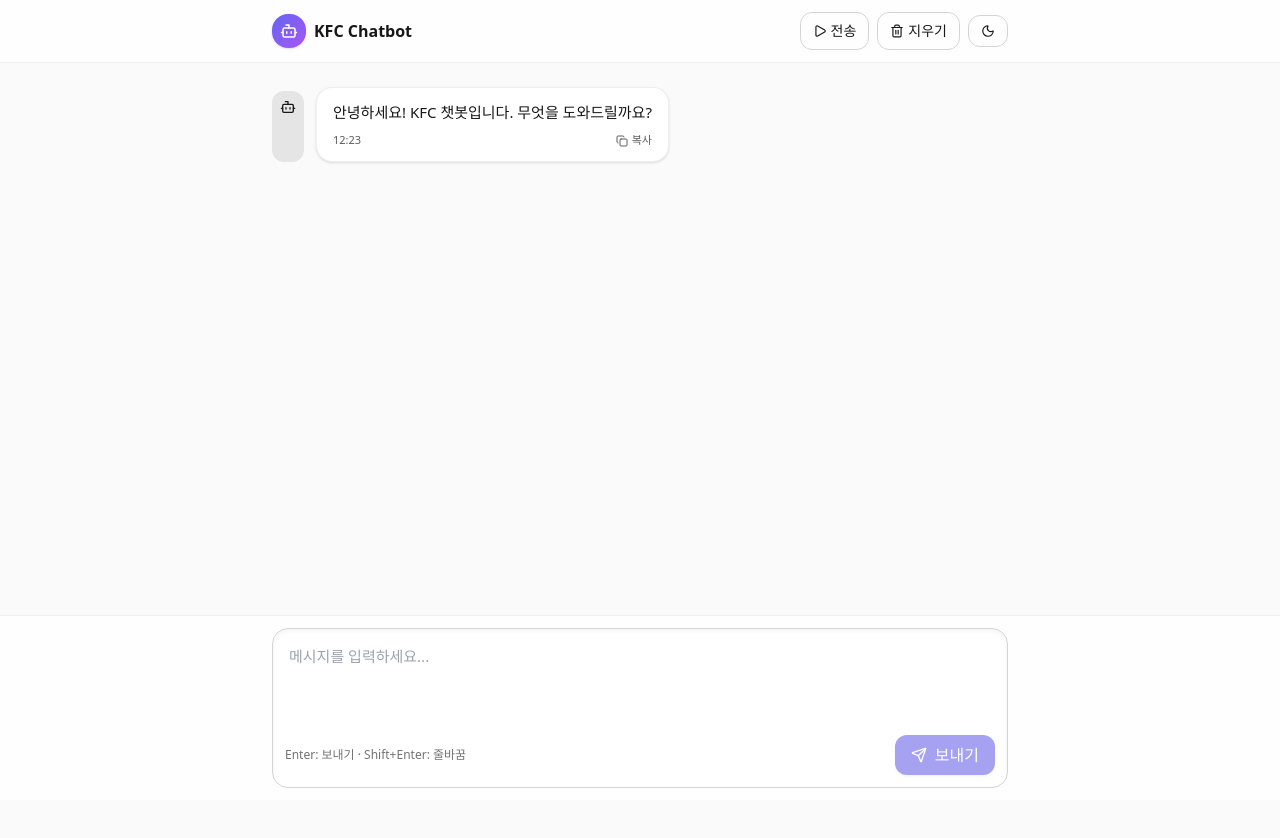
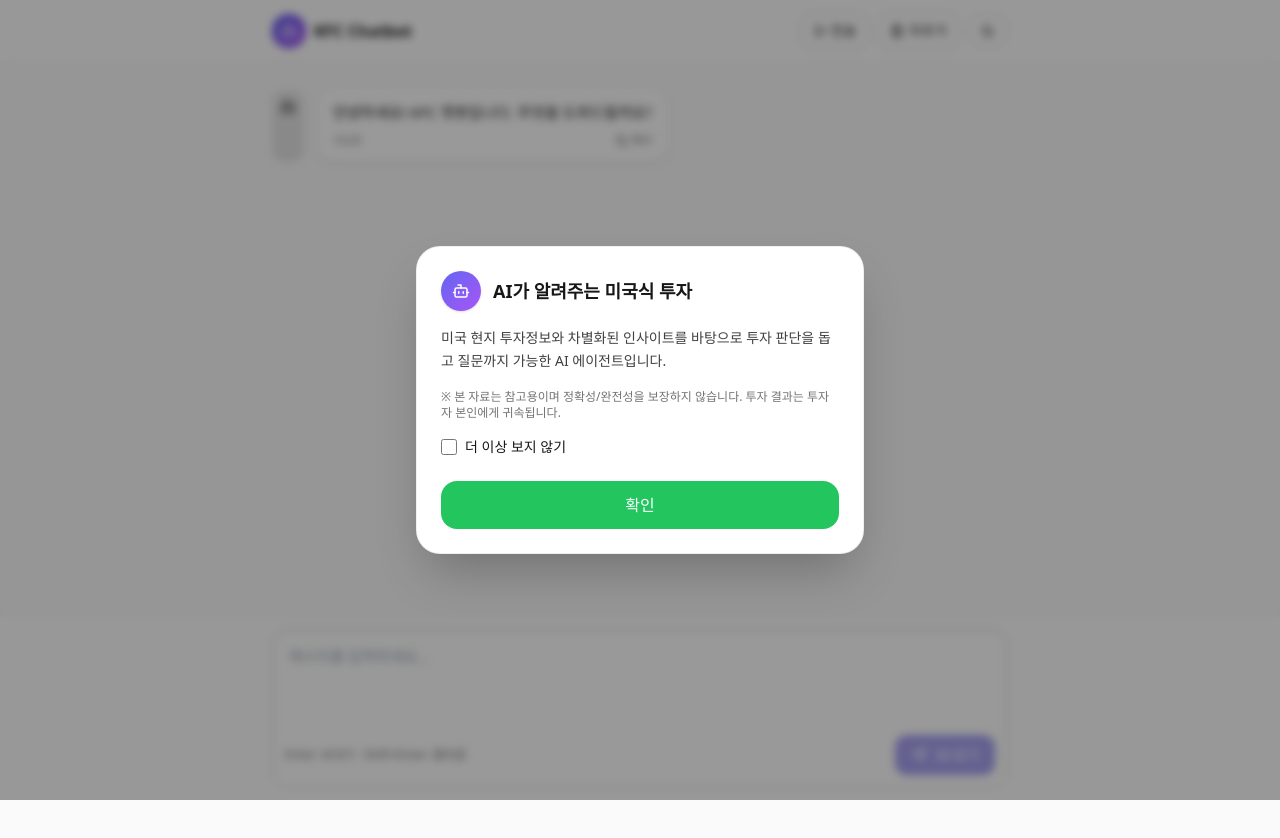
Before and after one commit to FSI-AI-Challenge/frontend, a React (Vite) app: page / in a window 1280 px wide. Built offline with nearby package versions, Linux system fonts and the light colour scheme.

Commit message:
[feat] backend 연결

```diff
--- a/src/App.jsx
+++ b/src/App.jsx
@@ -1,4 +1,4 @@
-import React, { useEffect, useMemo, useRef, useState } from "react";
+import React, { useEffect, useRef, useState } from "react";
 import { Bot, Send, User, Trash2, Copy, Square, Play, Moon, Sun } from "lucide-react";
 import { motion, AnimatePresence } from "framer-motion";
 
@@ -29,9 +29,14 @@
   const [dark, setDark] = useState(() =>
     typeof window !== "undefined" ? document.documentElement.classList.contains("dark") : false
   );
+  const [showIntro, setShowIntro] = useState(false);
+  const [dontShowAgain, setDontShowAgain] = useState(false);
 
   const listRef = useRef(null);
   const controllerRef = useRef(null);
+
+  const asstIdRef = useRef(null);  // 첫 델타로 만든 assistant 메시지 id 저장
+  const reqIdRef  = useRef(0);     // 요청 번호(가드)
 
   useEffect(() => {
     const el = listRef.current;
@@ -44,46 +49,67 @@
     else document.documentElement.classList.remove("dark");
   }, [dark]);
 
+  useEffect(() => {
+    const hide = typeof window !== "undefined" && localStorage.getItem("hideIntro") === "1";
+    setShowIntro(!hide);
+  }, []);
+
   async function handleSend() {
     const text = input.trim();
-    if (!text || isStreaming) return;
+    if (!text) return;
 
-    // 1) push user's message
+    const myReqId = ++reqIdRef.current;     // 이번 요청 번호
+    asstIdRef.current = null;                // 이전 요청 잔재 제거
+
     const userMsg = { id: crypto.randomUUID(), role: "user", content: text, ts: Date.now() };
     setMessages((m) => [...m, userMsg]);
     setInput("");
+    setIsStreaming(true);   // 무조건 켬
 
-    // 2) push placeholder assistant message (for streaming)
-    const asstId = crypto.randomUUID();
-    setMessages((m) => [...m, { id: asstId, role: "assistant", content: "", ts: Date.now() }]);
+    const history = [...messages, userMsg].map((x) => ({ role: x.role, content: x.content }));
 
-    // 3) call backend (mock or real)
-    setIsStreaming(true);
     try {
       controllerRef.current = new AbortController();
+
       await callBackend({
-        history: [...messages, userMsg].map((x) => ({ role: x.role, content: x.content })),
-        prompt: text,
+        history,
+        signal: controllerRef.current.signal,
         onDelta: (delta) => {
-          setMessages((m) =>
-            m.map((msg) => (msg.id === asstId ? { ...msg, content: msg.content + delta } : msg))
-          );
-        },
-        signal: controllerRef.current.signal,
+          if (!delta) return;
+          if (myReqId !== reqIdRef.current) return; // 이전/취소된 요청 델타 무시
+
+          let created = false;
+          setMessages((m) => {
+            // 이번 요청의 고유 id 준비
+            let id = asstIdRef.current;
+            if (!id) {
+              id = crypto.randomUUID();
+              asstIdRef.current = id;
+            }
+
+            // 🔑 핵심: 실제 배열(m)에 그 id가 있는지 확인해서 분기
+            const exists = m.some((msg) => msg.id === id);
+            if (!exists) {
+              created = true; // 첫 델타 → 말풍선 "추가"
+              setIsStreaming(false);
+              return [...m, { id, role: "assistant", content: delta, ts: Date.now() }];
+            }
+            // 이후 델타 → 말풍선 "수정"
+            return m.map((msg) =>
+              msg.id === id ? { ...msg, content: msg.content + delta } : msg
+            );
+          });
+        }
       });
-    } catch (e) {
-      const reason = e?.name === "AbortError" ? "(중단됨)" : "(에러)";
-      setMessages((m) => m.map((msg) => (msg.id === asstId ? { ...msg, content: reason } : msg)));
     } finally {
-      setIsStreaming(false);
-      controllerRef.current = null;
+      setIsStreaming(false); // 스트림 끝난 뒤에만 끄기
     }
   }
 
   function stopStreaming() {
-    try {
-      controllerRef.current?.abort();
-    } catch {}
+    try { controllerRef.current?.abort(); } catch {}
+    reqIdRef.current++;         // 이후 늦게 도착할 델타는 모두 무시
+    setIsStreaming(false);
   }
 
   function clearChat() {
@@ -100,6 +126,15 @@
 
   return (
     <div className="min-h-screen bg-neutral-50 text-neutral-900 dark:bg-neutral-900 dark:text-neutral-100">
+      <IntroModal
+        open={showIntro}
+        dontShowAgain={dontShowAgain}
+        setDontShowAgain={setDontShowAgain}
+        onConfirm={() => {
+          if (dontShowAgain) localStorage.setItem("hideIntro", "1");
+          setShowIntro(false);
+        }}
+      />
       {/* Header */}
       <header className="sticky top-0 z-10 border-b border-neutral-200/60 dark:border-neutral-800/60 backdrop-blur bg-white/70 dark:bg-neutral-900/60">
         <div className="max-w-3xl mx-auto px-4 py-3 flex items-center justify-between">
@@ -269,6 +304,7 @@
  *  - MOCK streaming: emits tokens with delays (default)
  *  - REAL fetch: Example of JSON or SSE hookup provided in comments
  */
+
 async function callBackend({ history, onDelta, signal }) {
   const res = await fetch("/api/chat/stream", {
     method: "POST",
@@ -276,22 +312,46 @@
     body: JSON.stringify({ messages: history }),
     signal,
   });
+
+  if (!res.ok || !res.body) {
+    const txt = await res.text().catch(() => "");
+    throw new Error(`HTTP ${res.status} ${res.statusText} ${txt}`);
+  }
+
   const reader = res.body.getReader();
   const decoder = new TextDecoder();
+  let buffer = "";
+
   while (true) {
     const { value, done } = await reader.read();
     if (done) break;
-    const chunk = decoder.decode(value, { stream: true });
-    for (const line of chunk.split("\n")) {
-      if (!line.startsWith("data:")) continue;
-      const payload = line.slice(5).trim();
-      if (payload === "[DONE]") return;
-      try {
-        const { delta } = JSON.parse(payload);
-        if (delta) onDelta(delta);
-      } catch {}
+
+    buffer += decoder.decode(value, { stream: true }).replace(/\r\n/g, "\n");
+
+    let sep;
+    while ((sep = buffer.indexOf("\n\n")) >= 0) {
+      const event = buffer.slice(0, sep);
+      buffer = buffer.slice(sep + 2);
+
+      for (const line of event.split("\n")) {
+        if (!line.startsWith("data:")) continue;
+        const payload = line.slice(5).trim();
+        if (payload === "[DONE]") return;
+
+        let text = "";
+        try {
+          const obj = JSON.parse(payload);   // {"delta":"..."}
+          text = obj?.delta ?? "";
+        } catch {
+          text = payload;                    // raw 문자열도 허용
+        }
+
+        if (text === " ") continue;          // 핸드셰이크 공백 무시
+        if (text) onDelta(text);
+      }
     }
   }
+}
 
   // ------- REAL REST (non-streaming) example -------
   // const res = await fetch("/api/chat", {
@@ -328,7 +388,6 @@
   //     } catch {}
   //   }
   // }
-}
 
 function mockResponse(prompt) {
   const base = `질문: ${prompt}\n\n이건 모의 응답입니다. 실제 모델/API와 연결하면 여기에 답변이 도착합니다. 연결 방법은 상단 코드의 callBackend() 주석을 참고하세요.`;
@@ -347,3 +406,62 @@
 function sleep(ms) {
   return new Promise((r) => setTimeout(r, ms));
 }
+
+function IntroModal({ open, onConfirm, dontShowAgain, setDontShowAgain }) {
+  return (
+    <AnimatePresence>
+      {open && (
+        <motion.div
+          initial={{ opacity: 0 }} animate={{ opacity: 1 }} exit={{ opacity: 0 }}
+          className="fixed inset-0 z-50 flex items-end sm:items-center justify-center"
+        >
+          <div className="absolute inset-0 bg-black/40 backdrop-blur-sm" />
+          <motion.div
+            initial={{ y: 40, opacity: 0, scale: 0.98 }}
+            animate={{ y: 0, opacity: 1, scale: 1 }}
+            exit={{ y: 20, opacity: 0 }}
+            transition={{ duration: 0.2 }}
+            className="relative w-full sm:max-w-md mx-2 sm:mx-0 rounded-3xl bg-white dark:bg-neutral-900 shadow-2xl border border-neutral-200/60 dark:border-neutral-800/60"
+            role="dialog" aria-modal="true"
+          >
+            <div className="p-6 space-y-4">
+              <div className="flex items-center gap-3">
+                <div className="w-10 h-10 rounded-full bg-gradient-to-br from-indigo-500 to-purple-500 text-white grid place-items-center shadow">
+                  <Bot size={18} />
+                </div>
+                <h2 className="text-lg font-semibold">AI가 알려주는 미국식 투자</h2>
+              </div>
+
+              <p className="text-sm leading-relaxed text-neutral-700 dark:text-neutral-300">
+                미국 현지 투자정보와 차별화된 인사이트를 바탕으로 투자 판단을 돕고 질문까지 가능한 AI 에이전트입니다.
+              </p>
+
+              <p className="text-xs text-neutral-500 dark:text-neutral-400">
+                ※ 본 자료는 참고용이며 정확성/완전성을 보장하지 않습니다. 투자 결과는 투자자 본인에게 귀속됩니다.
+              </p>
+
+              <label className="flex items-center gap-2 text-sm select-none">
+                <input
+                  type="checkbox"
+                  className="size-4 rounded border-neutral-300 dark:border-neutral-700"
+                  checked={dontShowAgain}
+                  onChange={(e) => setDontShowAgain(e.target.checked)}
+                />
+                더 이상 보지 않기
+              </label>
+
+              <div className="pt-2">
+                <button
+                  onClick={onConfirm}
+                  className="w-full rounded-2xl px-4 py-3 bg-green-500 text-white hover:bg-green-600 focus:outline-none focus:ring-2 focus:ring-green-400"
+                >
+                  확인
+                </button>
+              </div>
+            </div>
+          </motion.div>
+        </motion.div>
+      )}
+    </AnimatePresence>
+  );
+}
```
Also changed, not shown: 1 other file (tests, documents, lock files or other folders).
